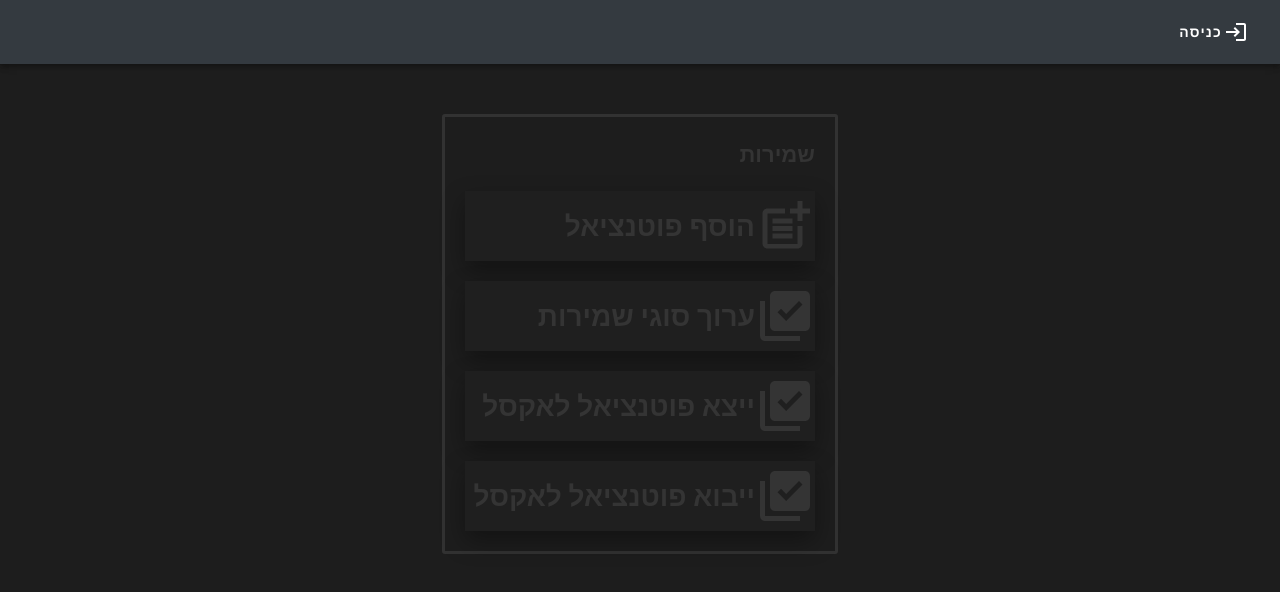
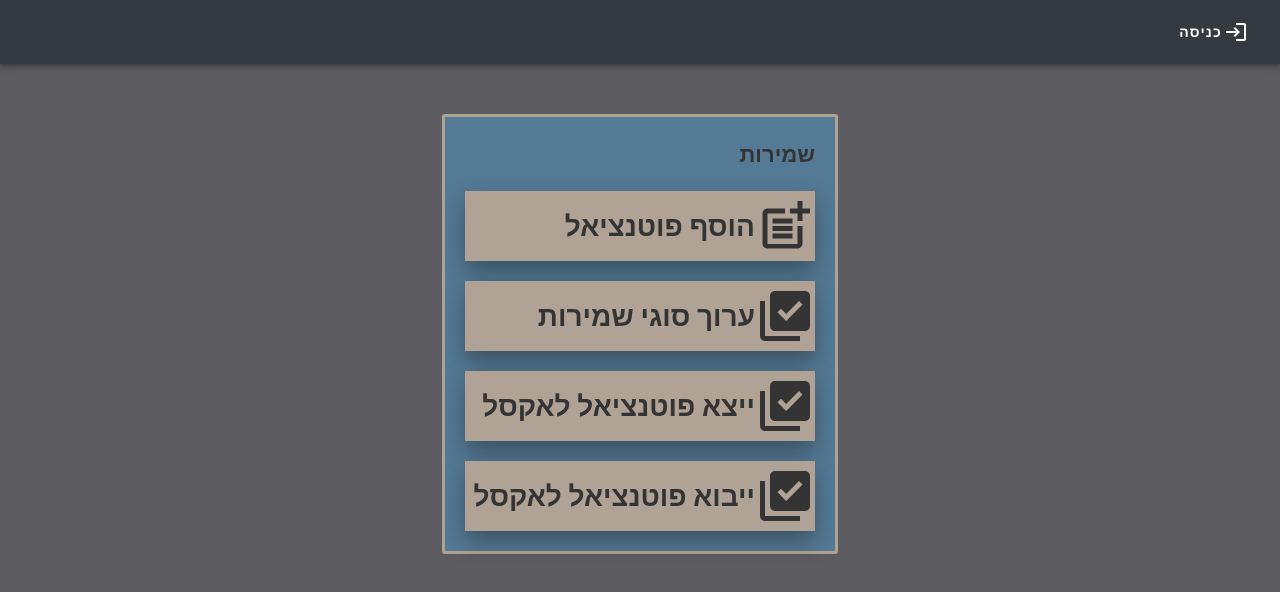
Before and after one commit to Baruch-G/ToranutFront, a React (Vite) app: page /edit in a window 1280 px wide. Shown: the top 592 px of the page. Built offline with nearby package versions, Linux system fonts and the light colour scheme.

Commit message:
Updated Colors

```diff
--- a/src/App.tsx
+++ b/src/App.tsx
@@ -36,7 +36,7 @@ function App() {
       <BrowserRouter>
         <NavBar isLoggedIn={loggedIn} />
         <Routes>
-          <Route index element={<HomePage />} />
+          <Route path="/home-page" element={<HomePage />} />
           <Route path="/duties-table" element={<DutiesTable />} />
           <Route path="/constraints" element={<ConstraintsTable />} />
           <Route path="/edit" element={<EditPage />} />
--- a/src/components/constraints/Constraints.tsx
+++ b/src/components/constraints/Constraints.tsx
@@ -282,7 +282,7 @@ const ConstraintsTable = () => {
   return (
     <Box
     sx={{
-      backgroundColor: "#0288d1",
+      backgroundColor: "#b1a296",
       height: "100%",
       borderRadius: 2,
       marginTop: 4,
--- a/src/components/dutiesTable/DutiesTable.tsx
+++ b/src/components/dutiesTable/DutiesTable.tsx
@@ -83,7 +83,7 @@ const DutiesTable = () => {
   return (
     <Box
       sx={{
-        backgroundColor: "#0288d1",
+        backgroundColor: "#557A95",
         height: "100%",
         borderRadius: 2,
         margin: 5,
--- a/src/components/editPage/EditPage.css
+++ b/src/components/editPage/EditPage.css
@@ -10,7 +10,8 @@
     justify-items: right;
     align-content: start;
     padding: 20px;
-    border: solid rgb(50, 50, 50);
+    border: solid #b1a296;
+    background-color: #557a95;
     border-width: 3px;
     border-radius: 3px;
     margin: 0px 10px 0px 10px;
@@ -21,7 +22,7 @@
     height: 70px;
     cursor:  pointer;
     box-shadow: rgba(0, 0, 0, 0.35) 0px 10px 23px;
-    background-color: rgb(31, 31, 31);
+    background-color: #b1a296;
     display: flex;
     align-items: center;
     justify-content: flex-end;
@@ -31,6 +32,6 @@
 .add-card:hover {
     transform: scale(1.09);
     transition: 200ms;
-    background-color: rgb(34, 34, 34);
+    background-color: #b1a296;
     box-shadow: rgba(0, 0, 0, 0.35) 0px 0px 0px;
 }
--- a/src/components/homePage/HomePage.tsx
+++ b/src/components/homePage/HomePage.tsx
@@ -6,7 +6,7 @@ const HomePage = () => {
   return (
     <Grid container spacing={2} sx={{direction: "rtl"}}>
         <Grid item xs={6}>
-            <Box sx={{backgroundColor: "#2e7d32", height: "100%", borderRadius: 2, marginRight: 2}}>
+            <Box sx={{backgroundColor: "#557A95", height: "100%", borderRadius: 2, marginRight: 2}}>
                 <Typography sx={{direction: "rtl", margin: 2, color: "white"}} variant="h4">
                     שמירות שלי
                 </Typography>
@@ -14,7 +14,7 @@ const HomePage = () => {
             </Box>
         </Grid>
         <Grid item xs={6}>
-            <Box sx={{backgroundColor: "#d32f2f", height: "100%", borderRadius: 2, marginLeft: 2}}>
+            <Box sx={{backgroundColor: "#b1a296", height: "100%", borderRadius: 2, marginLeft: 2}}>
                 <Typography sx={{direction: "rtl", margin: 2, color: "white"}} variant="h4">
                     אילוצים שלי
                 </Typography>
@@ -22,14 +22,14 @@ const HomePage = () => {
             </Box>
         </Grid>
         <Grid item xs={6}>
-            <Box sx={{backgroundColor: "#0288d1", height: "100%", borderRadius: 2, marginRight: 2}}>
+            <Box sx={{backgroundColor: "#918f92", height: "100%", borderRadius: 2, marginRight: 2}}>
                 <Typography sx={{direction: "rtl", margin: 2, color: "white"}} variant="h4">
                     ברוכים הבאים למערכת האילוצים
                 </Typography>
             </Box>
         </Grid>
         <Grid item xs={6}>
-            <Box sx={{backgroundColor: "#ed6c02", height: "100%", borderRadius: 2, marginLeft: 2}}>
+            <Box sx={{backgroundColor: "#7395ae", height: "100%", borderRadius: 2, marginLeft: 2}}>
                 <Typography sx={{direction: "rtl", margin: 2, color: "white"}} variant="h4">
                     ברוכים הבאים למערכת האילוצים
                 </Typography>
--- a/src/components/login/Login.tsx
+++ b/src/components/login/Login.tsx
@@ -58,7 +58,7 @@ const Login = (props: LoginProps) => {
         if (dataResponse) {
           localStorage.setItem("SoldierID", SoldierID.toString());
           props.setIsLoggedIn(true);
-          navigate(`/`);
+          navigate(`/home-page`);
         } else {
           setValues({ ...values, errVisible: true });
         }
--- a/src/components/navbar/NavBar.tsx
+++ b/src/components/navbar/NavBar.tsx
@@ -38,7 +38,7 @@ export default function NavBar(props: NavBarProps) {
         },
         {
             content: 'בית',
-            link: '/',
+            link: '/home-page',
             icon: <AppRegistrationIcon />,
             isVisible: props.isLoggedIn,
         },
@@ -63,7 +63,7 @@ export default function NavBar(props: NavBarProps) {
 
     ]
     return (
-        <Box sx={{ flexGrow: 1 }}>
+        <Box sx={{ flexGrow: 1, marginBottom: 2 }}>
             <AppBar position="static" style={{ backgroundColor: '#343A40' }}>
                 <Toolbar>
                     {/* <img style={{ height: '40px' }} src={logo}></img> */}
--- a/src/index.css
+++ b/src/index.css
@@ -1,4 +1,4 @@
 body {
   margin: 0;
-  background-color: rgb(29, 29,29) !important;
+  background-color: #5d5c61 !important;
 }
```
